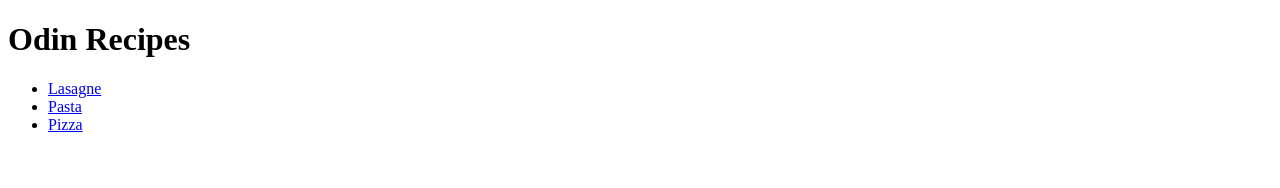
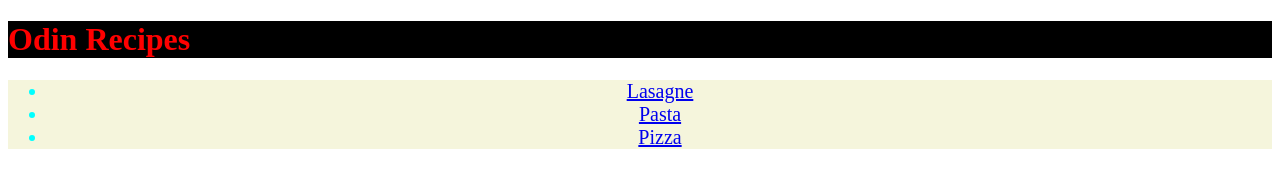
Before and after one commit to hclark621/odin-recipes, a plain HTML site: page index.html in a window 1280 px wide. Drawn offline with Linux system fonts and the light colour scheme.

Commit message:
Added Style Sheet

```diff
--- a/index.html
+++ b/index.html
@@ -4,11 +4,12 @@
     <meta charset="UTF-8" />
     <meta http-equiv="X-UA-Compatible" content="IE=edge" />
     <meta name="viewport" content="width=device-width, initial-scale=1.0" />
+    <link rel="stylesheet" href="style.css" />
     <title>Odin Recipes</title>
   </head>
   <body>
-    <h1>Odin Recipes</h1>
-    <ul>
+    <h1 class="heading">Odin Recipes</h1>
+    <ul class="my list">
       <li><a href="recipes/lasagna.html">Lasagne</a></li>
       <li><a href="recipes/pasta.html">Pasta</a></li>
       <li><a href="recipes/pizza.html">Pizza</a></li>
--- /dev/null
+++ b/style.css
@@ -0,0 +1,13 @@
+/* style.css */
+
+.heading {
+    color: red;
+    background-color: black;
+}
+
+.my.list {
+    color:aqua;
+    background-color: beige;
+    font-size: 20px;
+    text-align: center;
+}
```
